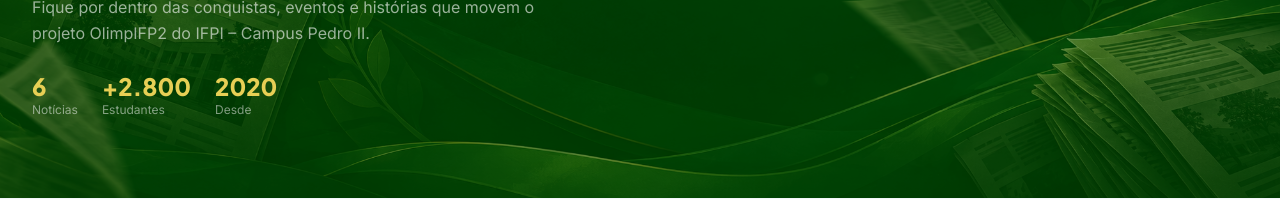
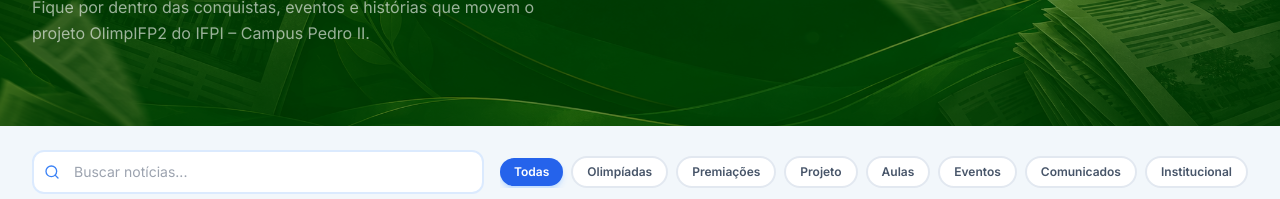
Before and after one commit to olimpifpedroii-tech/OlimpIFP2, a React (Vite) app: page /noticias in a window 1280 px wide. Shown: the part 360-559 px from the top of the page. Built offline with nearby package versions, Linux system fonts and the light colour scheme; no server answers; the HTML template or start-up script is replaced by a standard one.

Commit message:
arrumando noticias

```diff
--- a/src/pages/Noticias.jsx
+++ b/src/pages/Noticias.jsx
@@ -70,20 +70,7 @@ export default function Noticias() {
               <p className="mt-4 text-white/60 leading-relaxed max-w-lg">
                 Fique por dentro das conquistas, eventos e histórias que movem o projeto OlimpIFP2 do IFPI – Campus Pedro II.
               </p>
-              <div className="mt-6 flex gap-6">
-                <div>
-                  <div className="font-heading font-extrabold text-2xl text-[hsl(var(--gold-light))]">{total}</div>
-                  <div className="text-xs text-white/50">Notícias</div>
-                </div>
-                <div>
-                  <div className="font-heading font-extrabold text-2xl text-[hsl(var(--gold-light))]">+2.800</div>
-                  <div className="text-xs text-white/50">Estudantes</div>
-                </div>
-                <div>
-                  <div className="font-heading font-extrabold text-2xl text-[hsl(var(--gold-light))]">2020</div>
-                  <div className="text-xs text-white/50">Desde</div>
-                </div>
-              </div>
+
             </div>
 
           </div>
```
